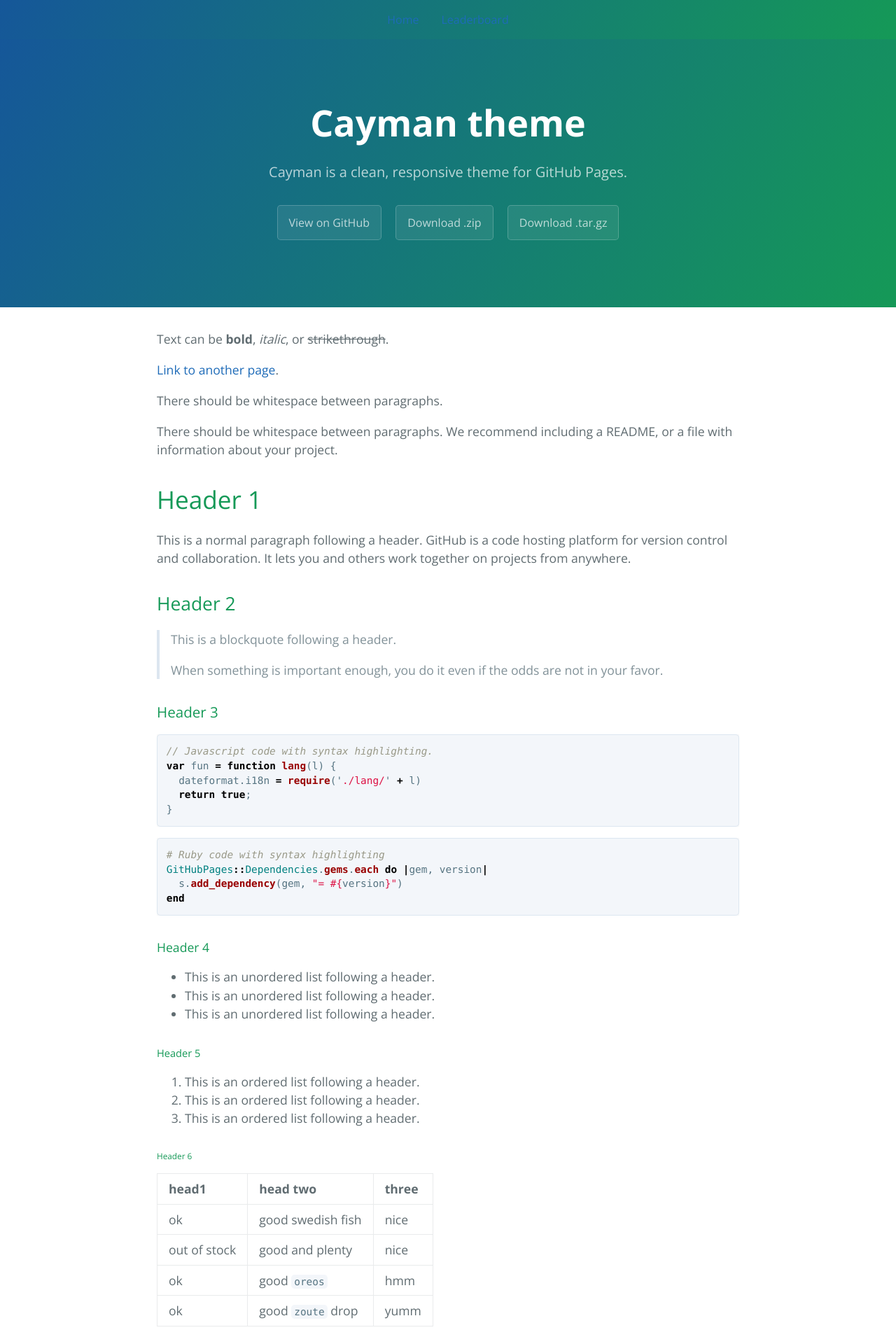
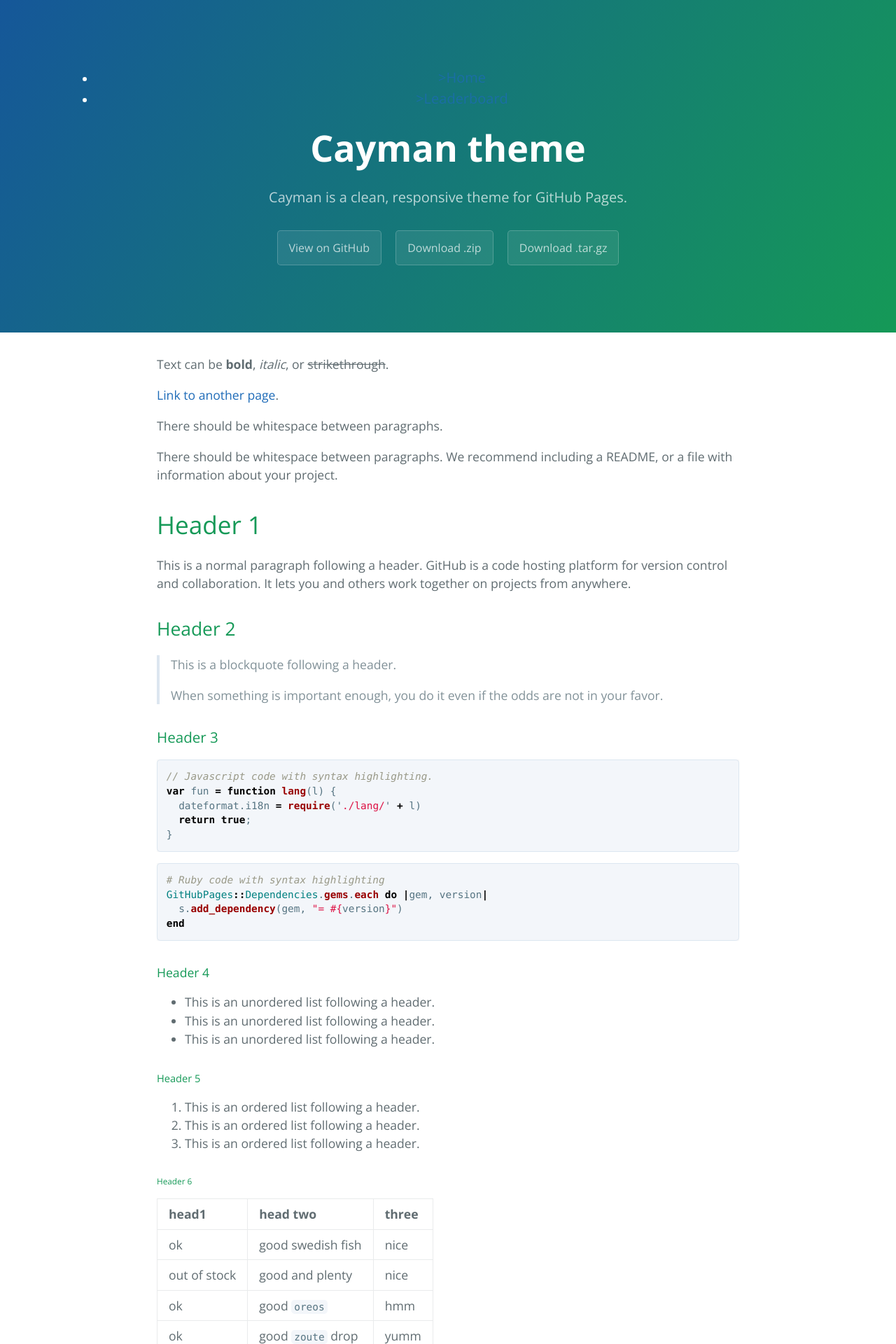
Before and after one commit to mehrdadsaberi/_editval, a Jekyll site: the page built from index.md, in a window 1280 px wide. Shown: the top 1920 px of the page at 70% size. Built offline with Jekyll 4.4.1, drawn with Linux system fonts in a browser that asks for light colours.

Commit message:
Update default.html

```diff
--- a/_layouts/default.html
+++ b/_layouts/default.html
@@ -9,60 +9,20 @@
   <meta name="theme-color" content="#157878">
   <meta name="apple-mobile-web-app-status-bar-style" content="black-translucent">
   <link rel="stylesheet" href="{{ '/assets/css/style.css?v=' | append: site.github.build_revision | relative_url }}">
-  <style>
-    /* Additional styles based on the provided code */
-    /* Modify or add more styles as needed */
-    body {
-      /* Add styles here */
-    }
-
-    .tabs {
-      display: flex;
-      justify-content: center;
-      background-color: $header-bg-color;
-      padding: 1rem 0;
-    }
-
-    .tabs ul {
-      list-style-type: none;
-      padding: 0;
-      margin: 0;
-      display: flex;
-    }
-
-    .tabs li {
-      margin: 0;
-    }
-
-    .tabs a {
-      color: $header-heading-color;
-      text-decoration: none;
-      padding: 0.5rem 1rem;
-      border-bottom: 3px solid transparent;
-      transition: border-color 0.3s;
-
-      &:hover {
-        border-color: $header-heading-color;
-      }
-    }
-
-    .tabs a.active {
-      border-color: $header-heading-color;
-    }
-  </style>
   {% include head-custom.html %}
 </head>
 <body>
   <a id="skip-to-content" href="#content">Skip to the content.</a>
 
-  <nav class="tabs page-header" role="banner">
-    <ul>
-      <li><a href="{{ site.baseurl }}/" class="active">Home</a></li>
-      <li><a href="{{ site.baseurl }}/leaderboard.html">Leaderboard</a></li>
-    </ul>
-  </nav>
+
 
   <header class="page-header" role="banner">
+      <nav>
+      <ul>
+        <li><a href="{{ site.baseurl }}/" class="active project-tagline">>Home</a></li>
+        <li><a href="{{ site.baseurl }}/leaderboard.html" class="project-tagline">>Leaderboard</a></li>
+      </ul>
+    </nav>
     <h1 class="project-name">{{ page.title | default: site.title | default: site.github.repository_name }}</h1>
     <h2 class="project-tagline">{{ page.description | default: site.description | default: site.github.project_tagline }}</h2>
     {% if site.github.is_project_page %}
```
